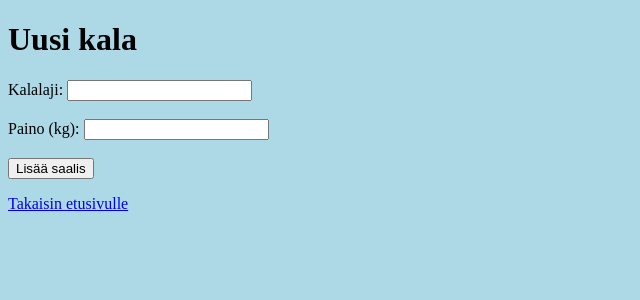
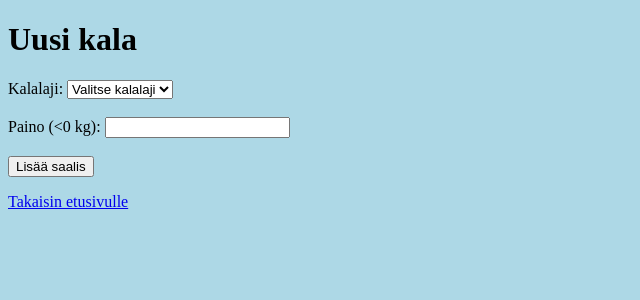
Before and after one commit to ilkkaluu/Fisupassi, a Flask app: page /new_fish in a window 1280 px wide. Shown: the top 300 px of the page, without its empty margins (0-640 px from the left). Run offline with Flask 3, Linux system fonts and the light colour scheme; the visitor is signed in with stand-in values (Sample User, id 1).

Commit message:
Changed how the user inputs the caught fish to a dropdown

```diff
--- a/templates/new_fish.html
+++ b/templates/new_fish.html
@@ -12,12 +12,21 @@
 </head>
 <body>
     <h1>Uusi kala</h1>
-    <form action="/submit_catch" method="post">
+    <form action="/" method="post">
         <label for="fish_name">Kalalaji:</label>
-        <input type="text" id="fish_name" name="fish_name" required><br><br>
-
-        <label for="weight">Paino (kg):</label>
-        <input type="number" id="weight" name="weight" required><br><br>
+        <select id="fish_name" name="fish_name" required>
+            <option value="">Valitse kalalaji</option>
+            <option value="Ahven">Ahven</option>
+            <option value="Hauki">Hauki</option>
+            <option value="Kuha">Kuha</option>
+            <option value="Lohi">Lohi</option>
+            <option value="Siika">Siika</option>
+            <option value="Särki">Särki</option>
+            <option value="Taimen">Taimen</option>
+        </select>
+        <br><br>
+        <label for="weight">Paino (<0 kg):</label>
+        <input type="number" id="weight" name="weight" required min="0.1" step="0.1"><br><br>
 
         <input type="submit" value="Lisää saalis">
     </form>
```
